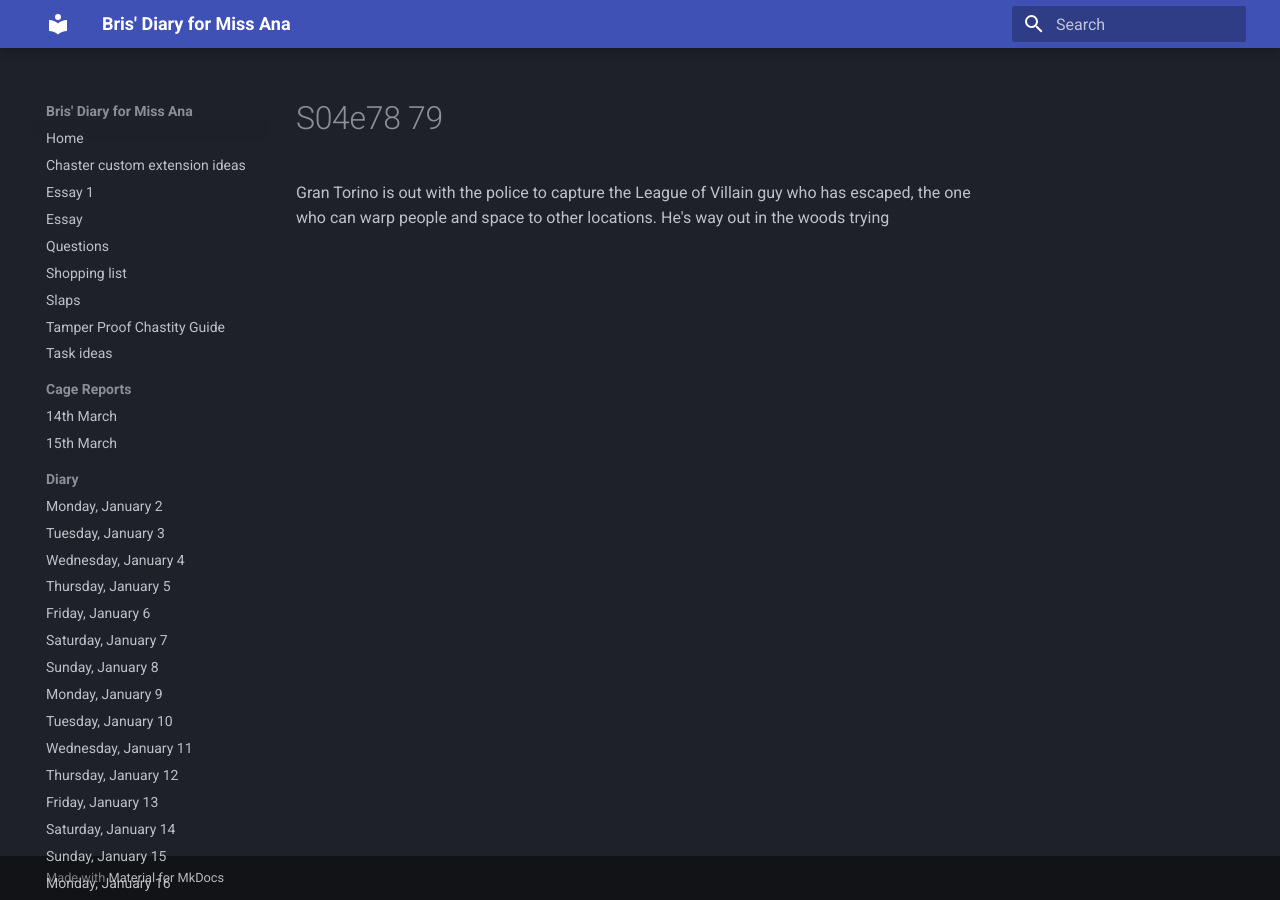
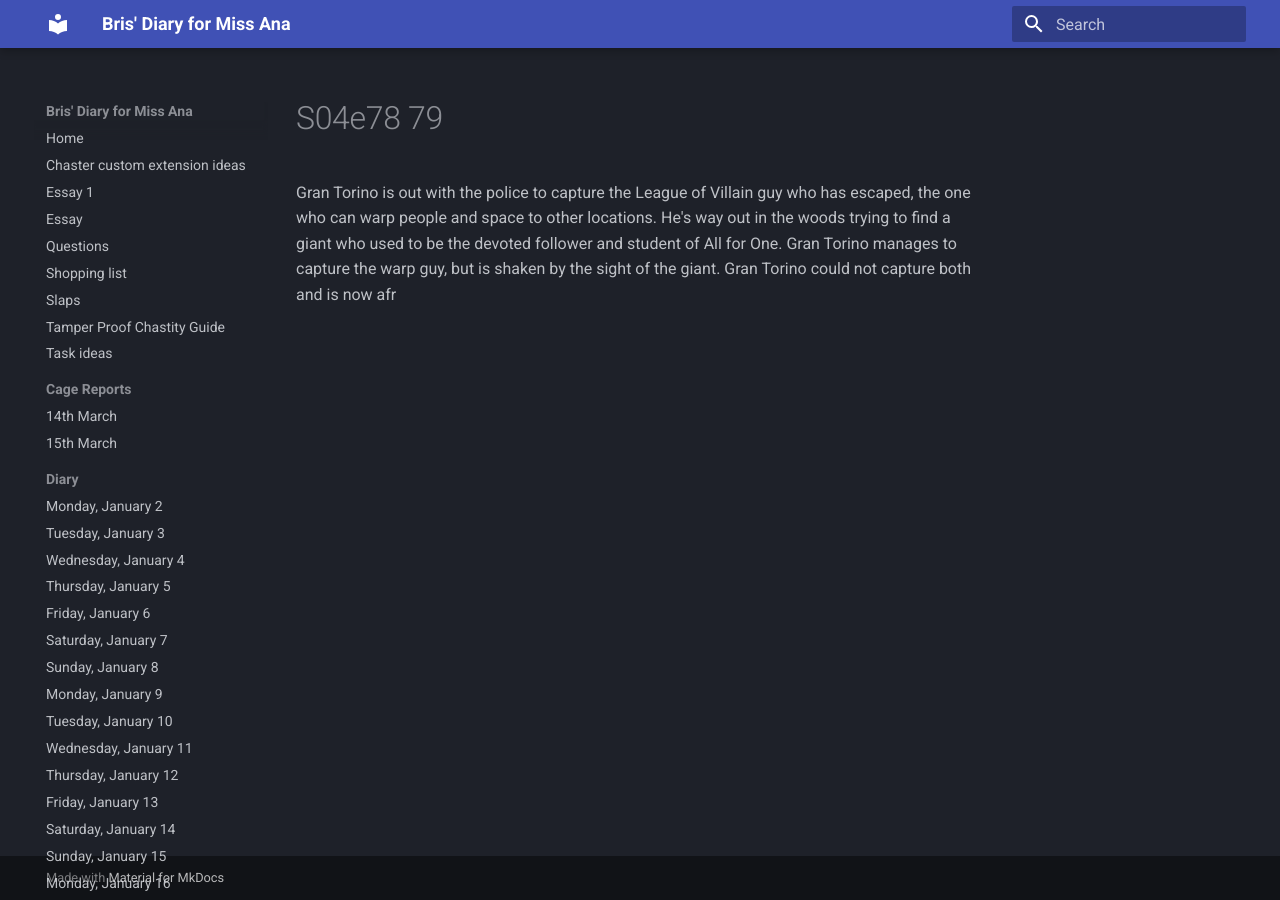
Before and after one commit to bris00/DFMA, an MkDocs documentation site: the page built from diary/Series/My Hero Academia/s04e78-79.md, in a window 1280 px wide. Built offline with MkDocs 1.6.1 and Material for MkDocs 9.7.7, drawn with Linux system fonts in a browser that asks for light colours.

Commit message:
vault backup: 2023-03-29 06:10:29
Affected files:
diary/Series/My Hero Academia/s04e78-79.md

```diff
--- a/diary/Series/My Hero Academia/s04e78-79.md
+++ b/diary/Series/My Hero Academia/s04e78-79.md
@@ -1 +1 @@
-Gran Torino is out with the police to capture the League of Villain guy who has escaped, the one who can warp people and space to other locations. He's way out in the woods trying
+Gran Torino is out with the police to capture the League of Villain guy who has escaped, the one who can warp people and space to other locations. He's way out in the woods trying to find a giant who used to be the devoted follower and student of All for One. Gran Torino manages to capture the warp guy, but is shaken by the sight of the giant. Gran Torino could not capture both and is now afr
```
